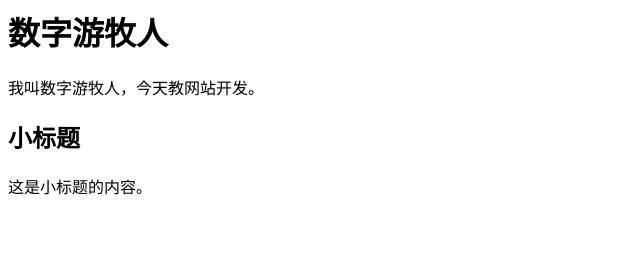
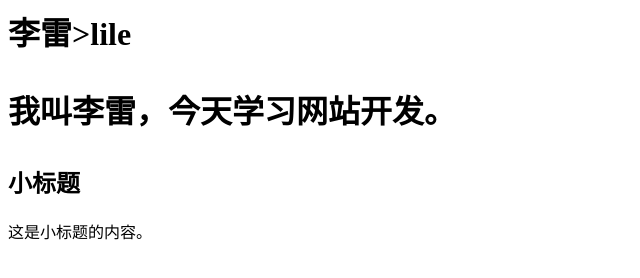
Before and after one commit to LiLei321123/front_test, a plain HTML site: page index.html in a window 1280 px wide. Shown: the whole page, without its empty margins (0-640 px from the left). Drawn offline with Linux system fonts and the light colour scheme.

Commit message:
Update index.html

```diff
--- a/index.html
+++ b/index.html
@@ -1,8 +1,8 @@
 
 <div>
-<h1>数字游牧人</h1>
+<h1>李雷>lile
 
-<p>我叫数字游牧人，今天教网站开发。</p>
+<p>我叫李雷，今天学习网站开发。</p>
 </div>
 
 
```
